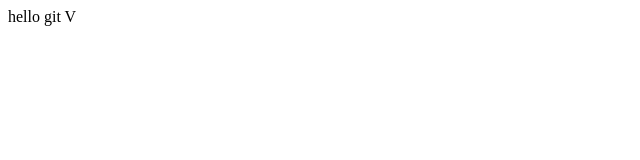
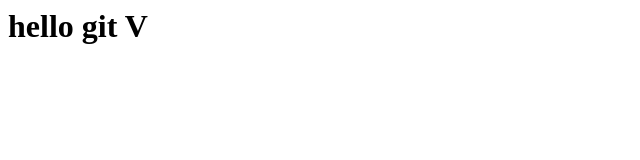
Before and after one commit to dlstj225/collaboration, a plain HTML site: page index.html in a window 1280 px wide. Shown: the whole page, without its empty margins (0-640 px from the left). Drawn offline with Linux system fonts and the light colour scheme.

Commit message:
add <h1>

```diff
--- a/index.html
+++ b/index.html
@@ -1,6 +1,6 @@
 
 <html>
   <body>
-    hello git V
+    <h1>hello git V</h1>
   </body>
 </html>
```
